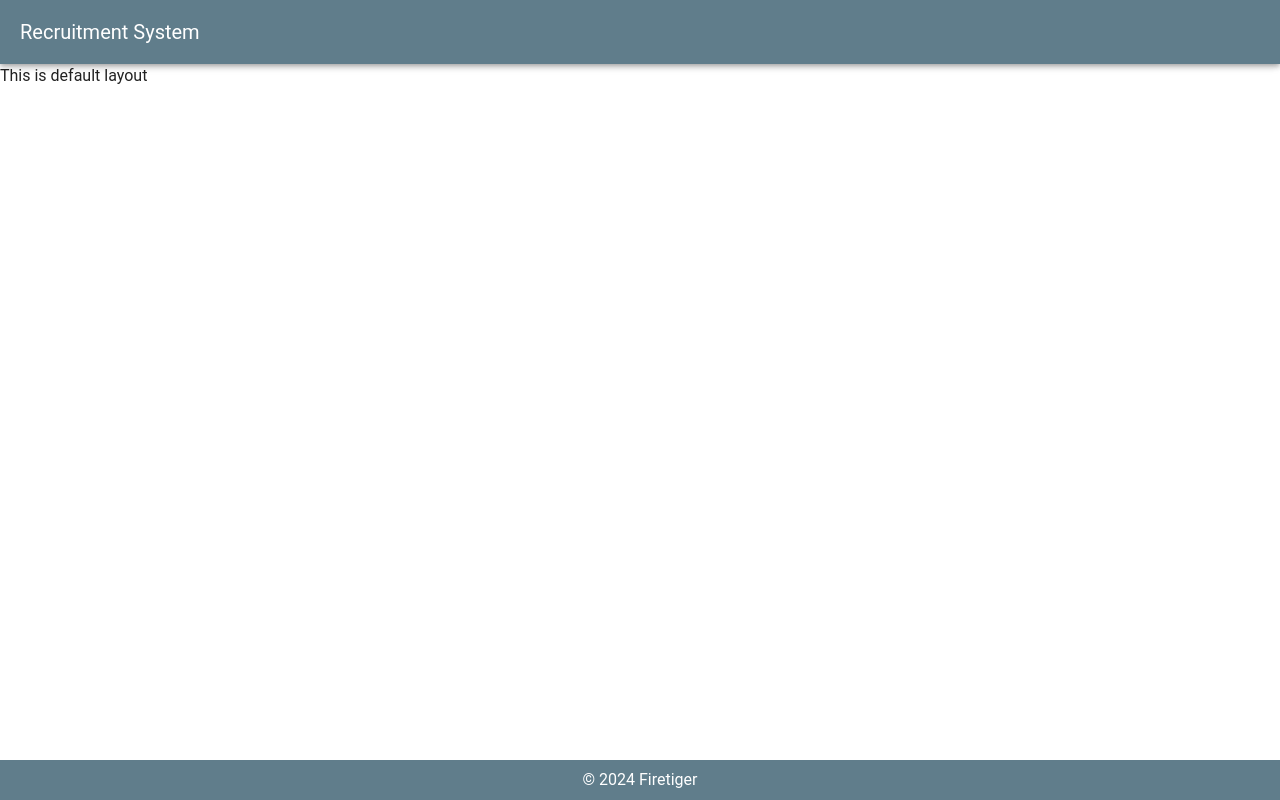
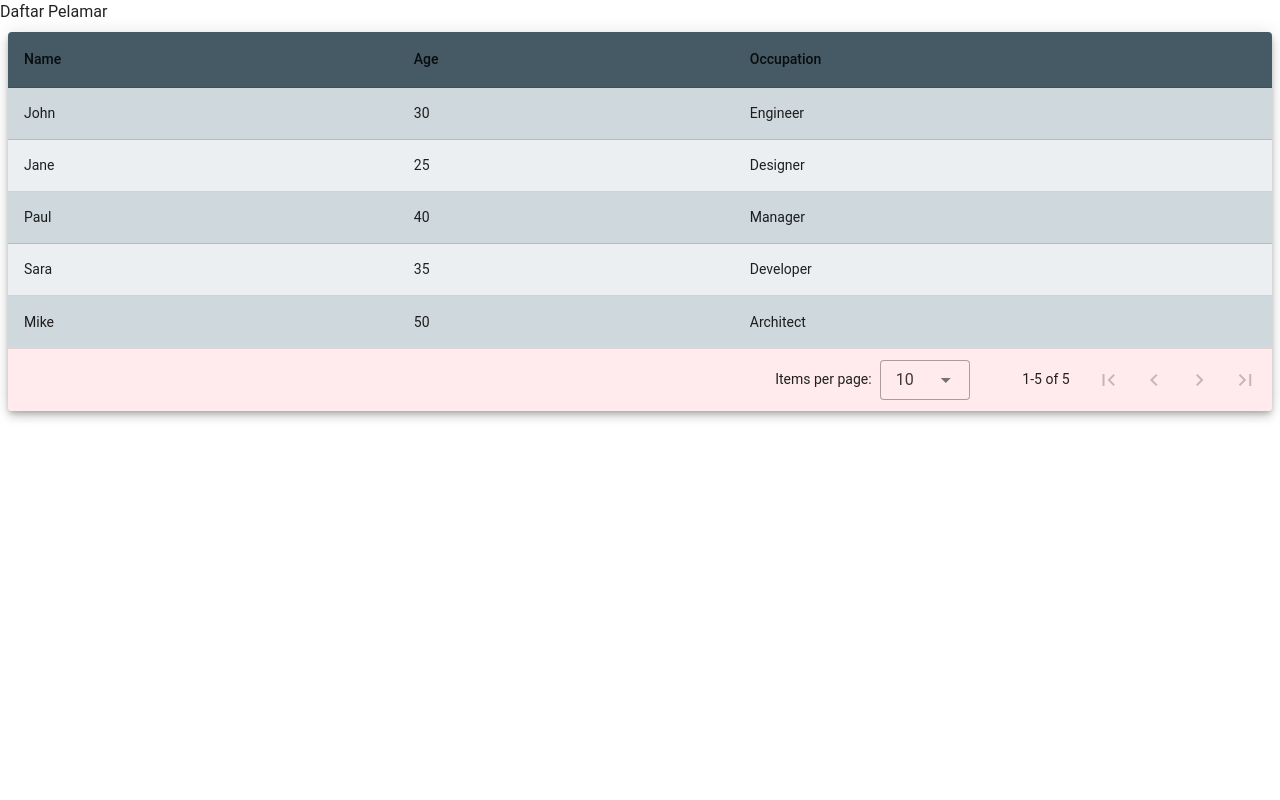
Before and after one commit to firetiger8/recruitment-system, a Nuxt app: page /daftar-pelamar in a window 1280 px wide. Built offline with nearby package versions, Linux system fonts and the light colour scheme.

Commit message:
added daftar pelamar page, and add daftar pelamar to sidebar menu

```diff
--- a/layouts/BackendLayout.vue
+++ b/layouts/BackendLayout.vue
@@ -32,7 +32,7 @@
     </v-app-bar>
     <v-navigation-drawer color="grey-darken-3" v-model="drawer" :rail="rail" rail-width="100" permanent
         @click="rail = false">
-        <v-list-item prepend-avatar="/assets/images/avatar.jpg" title="Daniel" nav>
+        <v-list-item prepend-avatar="/assets/images/avatar.jpg" title="James" nav>
             <template v-slot:append>
                 <v-btn icon="mdi-chevron-left" variant="text" @click.stop="rail = !rail"></v-btn>
             </template>
@@ -60,6 +60,7 @@ const drawer = ref(true)
 
 const items = ref([
     { title: 'Dashboard', icon: 'mdi-home-city', path: "/dashboard" },
+    { title: 'Daftar Pelamar', icon: 'mdi-account-details', path: "/daftar-pelamar" },
     { title: 'My Profile', icon: 'mdi-account', path: "/profile" },
     { title: 'Setting', icon: 'mdi-cog', path: "/setting" },
 ])
--- /dev/null
+++ b/pages/daftar-pelamar.vue
@@ -0,0 +1,47 @@
+<template>
+    Daftar Pelamar
+    <v-card class="mx-2 my-2" elevation="6">
+        <v-data-table :items="items" class="custom-data-table">
+
+        </v-data-table>
+    </v-card>
+</template>
+
+<script setup>
+
+import { ref } from 'vue'
+
+definePageMeta({
+    layout: "backend-layout",
+});
+const items = ref([
+    { name: 'John', age: 30, occupation: 'Engineer' },
+    { name: 'Jane', age: 25, occupation: 'Designer' },
+    { name: 'Paul', age: 40, occupation: 'Manager' },
+    { name: 'Sara', age: 35, occupation: 'Developer' },
+    { name: 'Mike', age: 50, occupation: 'Architect' }
+]);
+</script>
+
+<style scoped>
+.custom-data-table {
+    background-color: #ffebee;
+    /* Table background color */
+}
+
+:deep(.custom-data-table thead) {
+    background-color: rgb(var(--v-theme-thead));
+    /* Header text color */
+}
+
+/* Deep selector to target v-data-table rows */
+:deep(.custom-data-table .v-data-table__tr:nth-child(even)) {
+    background-color: rgb(var(--v-theme-stripedOdd));
+    /* Odd row background color */
+}
+
+:deep(.custom-data-table .v-data-table__tr:nth-child(odd)) {
+    background-color: rgb(var(--v-theme-stripedEven));
+    /* Even row background color */
+}
+</style>
```
